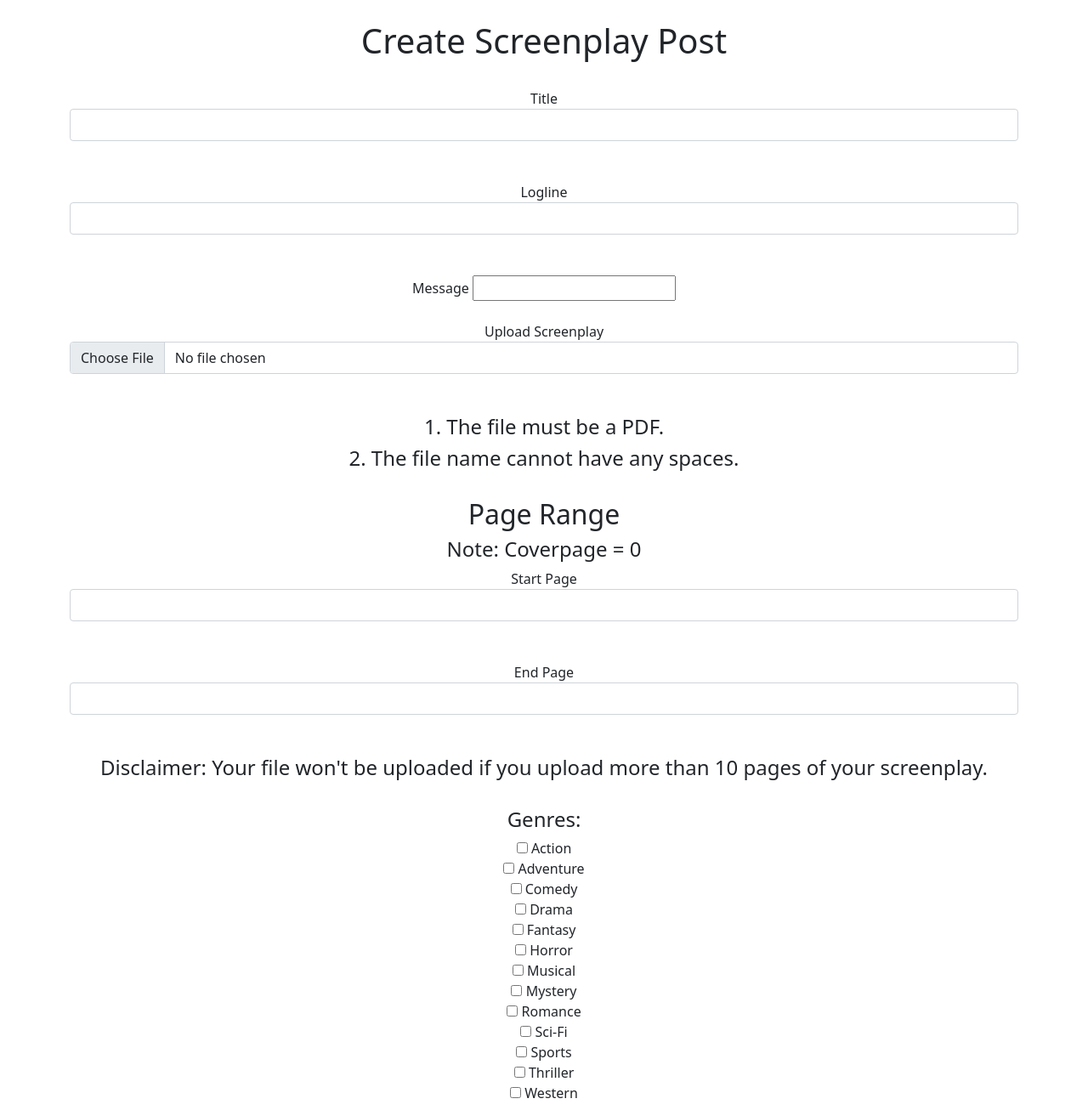
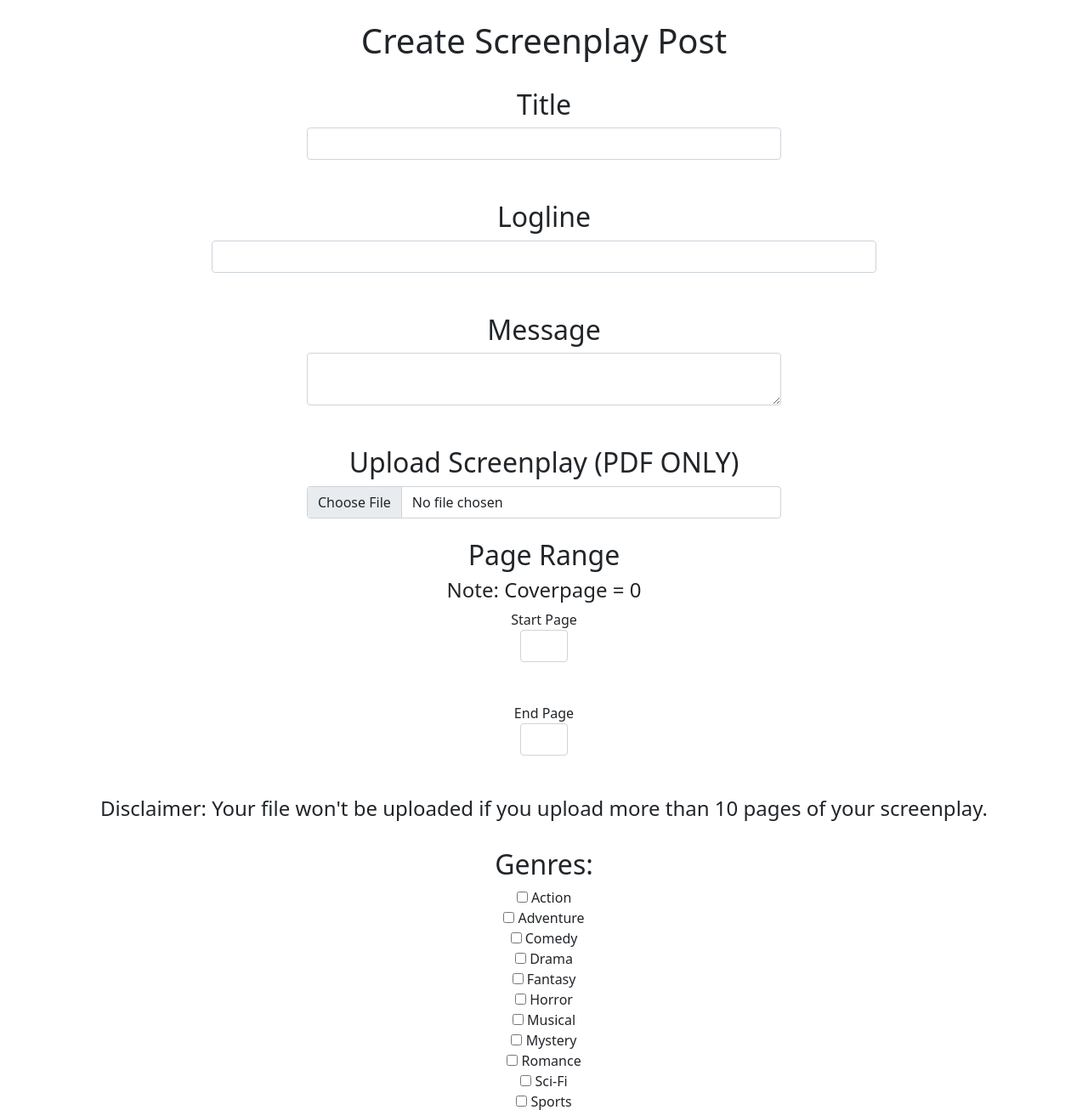
Before and after one commit to Ansh8729/FilmNEA, a Flask app: page /post in a window 1280 px wide. Shown: the part 64-1370 px from the top of the page at 85% size. Run offline with Flask 3, Linux system fonts and the light colour scheme; a user stored in the database is signed in.

Commit message:
got back to work - started on fixing UI

```diff
--- a/website/templates/create_post.html
+++ b/website/templates/create_post.html
@@ -7,38 +7,29 @@
     <meta charset="UTF-8">
     <meta name="viewport" content="width=device-width, initial-scale=1.0">
     <title>Document</title>
-    <style>
-        .post {
-            text-align: center;
-        }
-    </style>
 </head>
 <body>
     {% if user.accounttype == 1 %}
-    <div class="post">
+    <div class="post" style="text-align:center">
         <h1>Create Screenplay Post</h1><br>
         <form method='POST' enctype='multipart/form-data'>
-            <label for="title">Title</label>
-            <input type="text" id="title" name="title" class="form-control" required autocomplete="off"><br><br>
-            <label for="logline">Logline</label>
-            <input type="text" id="logline" name="logline" class="form-control" required autocomplete="off"><br><br>
-            <label for="message">Message</label>
-            <input type="text" id="message" name="message" required autocomplete="off"><br><br>
-            <label for="screenplay">Upload Screenplay</label>
-            <input type="file" id="screenplay" name="screenplay" class="form-control" required>
-            <br>
-            <br>
-            <h4>1. The file must be a PDF.</h4>
-            <h4>2. The file name cannot have any spaces.</h4>
+            <label for="title"><h2>Title</h2></label>
+            <input type="text" id="title" name="title" style = "margin: auto; width:50%" class="form-control" required autocomplete="off"><br><br>
+            <label for="logline"><h2>Logline</h2></label>
+            <input type="text" id="logline" name="logline" style = "margin: auto; width:70%" class="form-control" required autocomplete="off"><br><br>
+            <label for="message"><h2>Message</h2></label>
+            <textarea id="message" name="message" style = "margin: auto; width:50%" class="form-control" required autocomplete="off"></textarea><br><br>
+            <label for="screenplay"><h2>Upload Screenplay (PDF ONLY)</h2></label>
+            <input type="file" id="screenplay" name="screenplay" class="form-control" required style = "margin: auto; width:50%">
             <br>
             <h2>Page Range</h2>
             <h4>Note: Coverpage = 0</h4>
             <label for="start">Start Page</label>
-            <input type="number" id="start" name="start" class="form-control" style="text-align: center;" required><br><br>
+            <input type="number" id="start" name="start" class="form-control" style="text-align: center; margin: auto; width:5%" required><br><br>
             <label for="end">End Page</label>
-            <input type="number" id="end" name="end" class="form-control" style="text-align: center;" required><br><br>
+            <input type="number" id="end" name="end" class="form-control" style="text-align: center; margin: auto; width:5%" required><br><br>
             <h4>Disclaimer: Your file won't be uploaded if you upload more than 10 pages of your screenplay.</h4><br>
-            <h4>Genres:</h4>
+            <h2>Genres:</h2>
             <input type="checkbox" id="action" name="genres" value="1">
             <label for="action">Action</label>
             <br>
```
Also changed, not shown: website/templates/home.html (+5 -2 lines), instance/database.db, 4 other files.
